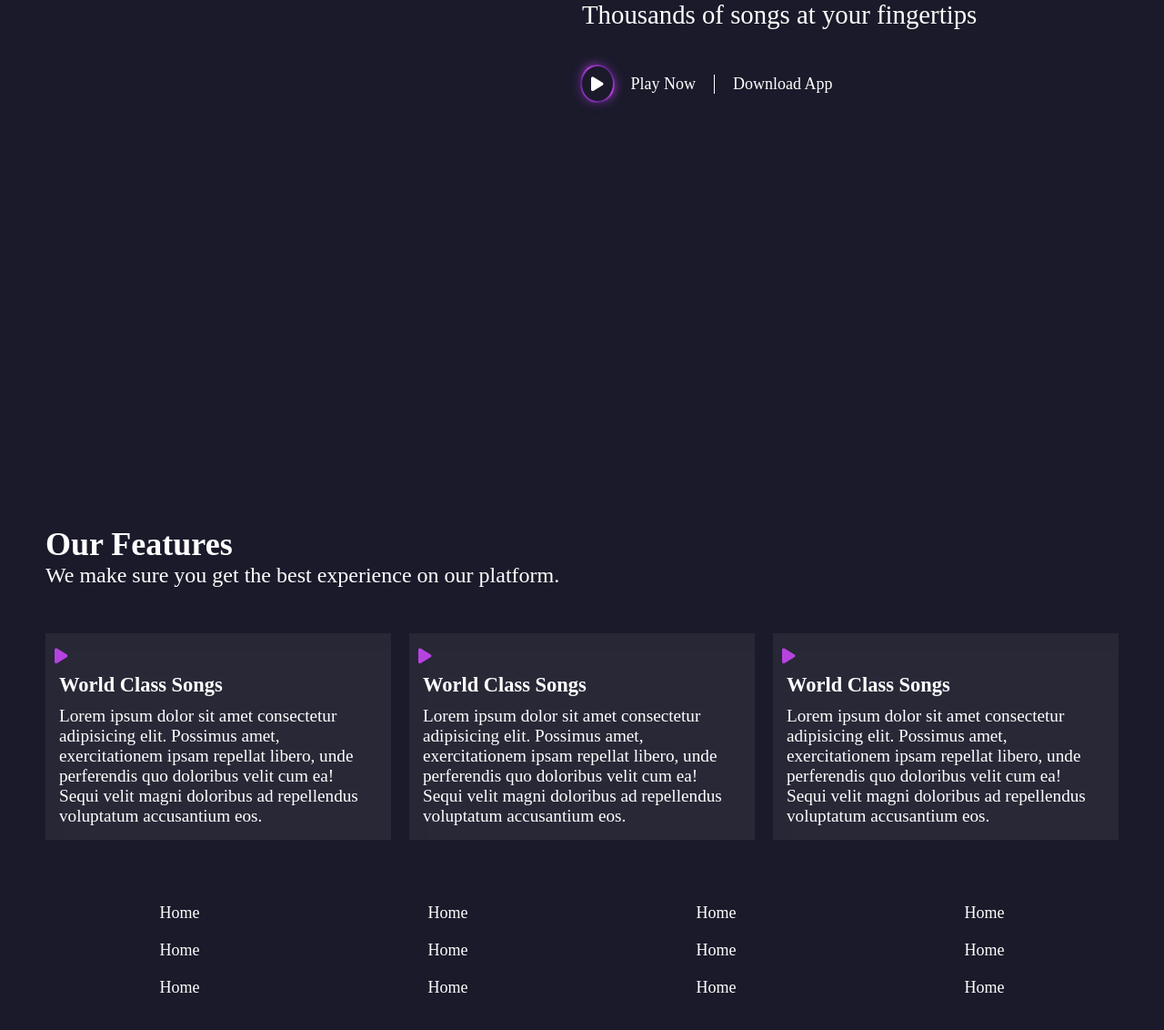
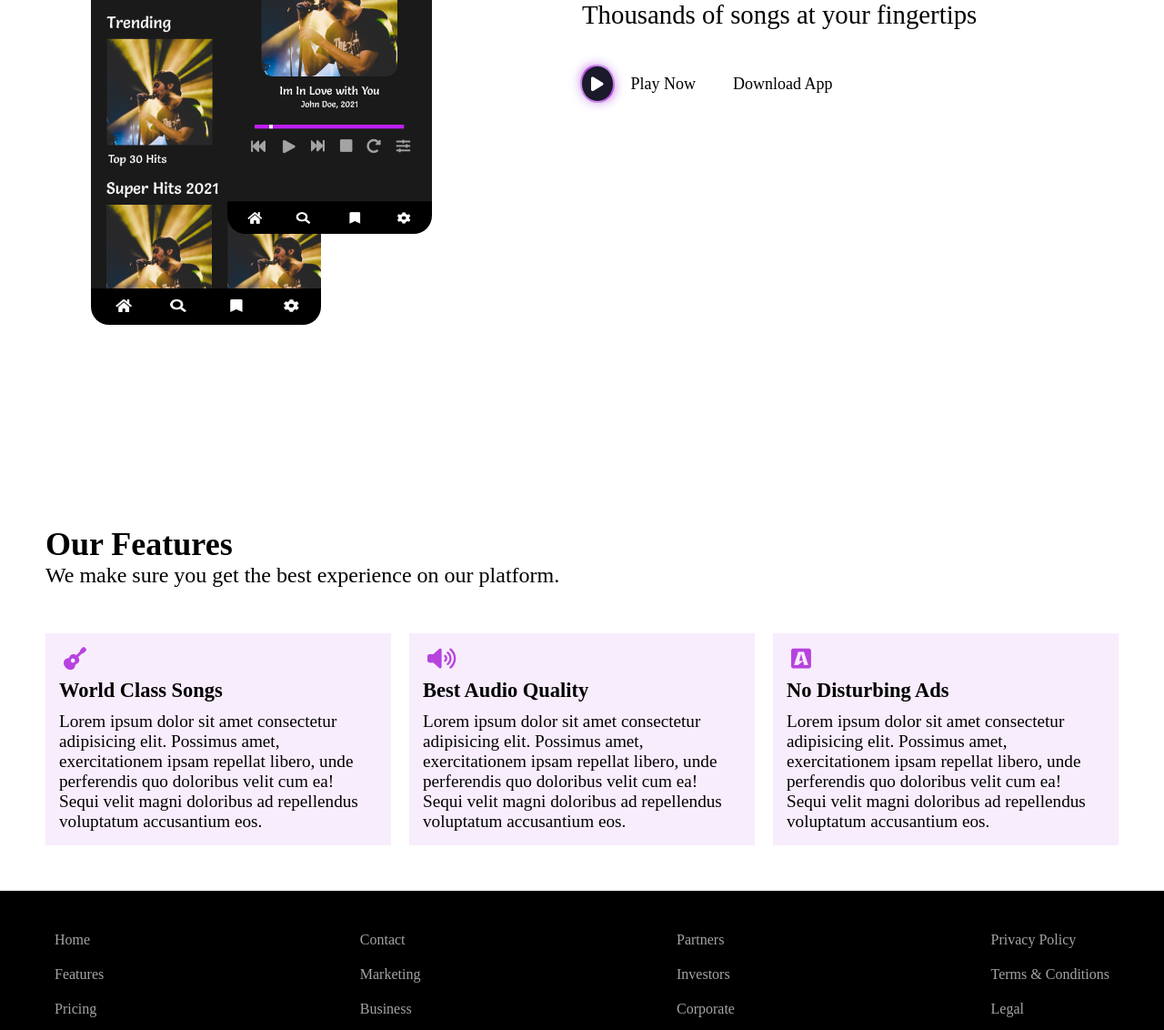
Before and after one commit to plutosoftware/PL-Landing-Page, a plain HTML site: page index.html in a window 1280 px wide. Shown: the part 271-1403 px from the top of the page at 91% size. Drawn offline with nearby package versions, Linux system fonts and the light colour scheme; a web font is replaced by a local one.

Commit message:
Added Application Image in hero section, footer

```diff
--- a/css/style.css
+++ b/css/style.css
@@ -3,7 +3,7 @@
     padding: 0;
 }
 body {
-    background-color: #1a1a2a;
+    /* background-color: #1a1a2a; */
     user-select: none;
 }
 
@@ -12,7 +12,7 @@ body {
     --gradient-shadow: linear-gradient(
         45deg,
         #b743df,
-        #8727d656,
+        #8727d6,
         #b743df,
         #8727d656,
         #b743df,
@@ -126,7 +126,7 @@ body {
 
 #logo {
     font-size: 2rem;
-    color: white;
+    color: black;
     font-weight: bold;
     font-family: "Salsa", cursive;
     user-select: none;
@@ -142,7 +142,7 @@ nav {
     display: flex;
     justify-content: space-between;
     align-items: center;
-    color: white;
+    color: black;
     padding: 20px 50px;
 }
 
@@ -176,7 +176,7 @@ nav div p:hover {
 #hero_section div:nth-child(2) {
     flex: 1;
     margin-top: 80px;
-    color: white;
+    color: black;
     font-size: 1.8em;
 }
 
@@ -204,7 +204,7 @@ nav div p:hover {
 
 /* Feature Section */
 #feature {
-    color: white;
+    color: black;
     padding: 0px 50px;
     font-size: 1.5rem;
     margin-top: 50px;
@@ -217,13 +217,14 @@ nav div p:hover {
 }
 #feature_cont i {
     color: #b743df;
-    margin-left: -5px;
+    margin-left: 5px;
+    font-size: 25px;
     display: block;
 }
 
 #feature_cont div {
     padding: 15px;
-    box-shadow: inset 1000px 1000px 100px 100px #ffffff10;
+    box-shadow: inset 1000px 1000px 100px 100px #b843df19;
     margin: 0px 10px;
 }
 
@@ -239,35 +240,68 @@ nav div p:hover {
     padding: 10px 0px;
 }
 
-footer{
+footer {
     display: flex;
     padding: 10px 50px;
-    justify-content: space-between;
+    flex-direction: column;
     align-items: center;
+    background-color: black;
+    color: rgba(255, 255, 255, 0.645);
+    font-size: 12px;
+    padding: 10px 0px;
+    padding-bottom: 30px;
 }
 
-footer div{
+footer section {
     display: flex;
-    width: 100%;
-    flex-direction: column;
-    align-items: center;
-    justify-content: center;
-    font-size: 18px;
-    color: white;
-
-}
-footer div p{
-    margin: 10px 0px;
-    text-align: center;
+    width: -webkit-fill-available;
+    padding: 10px;
+    justify-content: space-between;
 }
 
+footer section div {
+    font-size: 16px;
+    margin-top: 15px;
+    padding: 0px 50px;
+}
+footer section div p {
+    padding: 10px 0px;
+}
+#hero_section_image img {
+    position: absolute;
+    margin-top: 100px;
+    margin-left: 50px;
+    border-radius: 20px;
+}
+
+#hero_section_image img:first-child {
+    position: absolute;
+    height: 450px;
+}
+
+#hero_section_image img:last-child {
+    position: absolute;
+    height: 400px;
+    margin-left: 200px;
+    z-index: 0;
+    margin-top: 50px;
+}
+
+#social i {
+    font-size: 25px;
+    padding: 20px 10px;
+}
 @media only screen and (max-width: 768px) {
     #hero_section {
         padding: 20px;
-        flex-direction: column;
+        flex-direction: column-reverse;
     }
     nav {
         padding: 10px 20px;
+    }
+    #hero_section div:nth-child(2) {
+        margin-top: 20px;
+        font-size: 1.2rem;
     }
     #dp_nav {
         display: none;
@@ -291,4 +325,33 @@ footer div p{
     #feature_cont div {
         margin: 15px 0px;
     }
+    #hero_section_image {
+        overflow: hidden;
+        margin-top: -150px;
+        margin-left: 0px;
+        display: flex;
+        align-items: center;
+    }
+    #hero_section_image img {
+        margin-top: 0px;
+        margin-left: 0px;
+        position: relative;
+    }
+    #hero_section_image img:first-child {
+        height: 100%;
+        margin-left: 0;
+    }
+    #hero_section_image img:last-child {
+        height: 80%;
+        margin-left: 150px;
+    }
+    footer {
+        padding: 10px 10px;
+    }
+    footer section {
+        flex-direction: column;
+    }
+    footer section div {
+        padding: 0px 10px;
+    }
 }
--- a/index.html
+++ b/index.html
@@ -58,8 +58,19 @@
 
         <!-- Hero Section -->
         <section id="hero_section">
-            <div></div>
-            <div data-aos="fade-up" data-aos-duration="1000">
+            <div
+                id="hero_section_image"
+                data-aos="fade-up"
+                data-aos-duration="1000"
+            >
+                <img src="src/image-1.jpg" />
+                <img src="src/image-2.jpg" />
+            </div>
+            <div
+                id="hero_section_content"
+                data-aos="fade-up"
+                data-aos-duration="1000"
+            >
                 <h1>Set Your Mood With Your Favourite Songs.</h1>
                 <p>Thousands of songs at your fingertips</p>
                 <div id="play_now_flex">
@@ -77,7 +88,7 @@
 
             <section id="feature_cont">
                 <div data-aos="zoom-in-up" data-aos-duration="1000">
-                    <i class="fas fa-play"></i>
+                    <i class="fas fa-guitar"></i>
                     <h1>World Class Songs</h1>
                     <p>
                         Lorem ipsum dolor sit amet consectetur adipisicing elit.
@@ -88,8 +99,8 @@
                     </p>
                 </div>
                 <div data-aos="zoom-in-up" data-aos-duration="1000">
-                    <i class="fas fa-play"></i>
-                    <h1>World Class Songs</h1>
+                    <i class="fas fa-volume-up"></i>
+                    <h1>Best Audio Quality</h1>
                     <p>
                         Lorem ipsum dolor sit amet consectetur adipisicing elit.
                         Possimus amet, exercitationem ipsam repellat libero,
@@ -99,8 +110,8 @@
                     </p>
                 </div>
                 <div data-aos="zoom-in-up" data-aos-duration="1000">
-                    <i class="fas fa-play"></i>
-                    <h1>World Class Songs</h1>
+                    <i class="fab fa-buysellads"></i>
+                    <h1>No Disturbing Ads</h1>
                     <p>
                         Lorem ipsum dolor sit amet consectetur adipisicing elit.
                         Possimus amet, exercitationem ipsam repellat libero,
@@ -120,26 +131,34 @@
 
         <!-- Footer -->
         <footer>
+            <section>
                 <div>
                     <p>Home</p>
-                <p>Home</p>
-                <p>Home</p>
+                    <p>Features</p>
+                    <p>Pricing</p>
                 </div>
                 <div>
-                <p>Home</p>
-                <p>Home</p>
-                <p>Home</p>
+                    <p>Contact</p>
+                    <p>Marketing</p>
+                    <p>Business</p>
                 </div>
                 <div>
-                <p>Home</p>
-                <p>Home</p>
-                <p>Home</p>
+                    <p>Partners</p>
+                    <p>Investors</p>
+                    <p>Corporate</p>
                 </div>
                 <div>
-                <p>Home</p>
-                <p>Home</p>
-                <p>Home</p>
+                    <p>Privacy Policy</p>
+                    <p>Terms & Conditions</p>
+                    <p>Legal</p>
                 </div>
+            </section>
+            <div id="social">
+                <i class="fab fa-facebook-square"></i>
+                <i class="fab fa-instagram-square"></i>
+                <i class="fab fa-github-square"></i>
+            </div>
+            <p>Copyright &copy; Pluto Software 2021. All Right Reserved</p>
         </footer>
 
         <script src="https://unpkg.com/aos@2.3.1/dist/aos.js"></script>
```
Also changed, not shown: src/image-1.jpg (added), src/image-2.jpg (added). Lines whose indentation alone changed are shown as unchanged.
